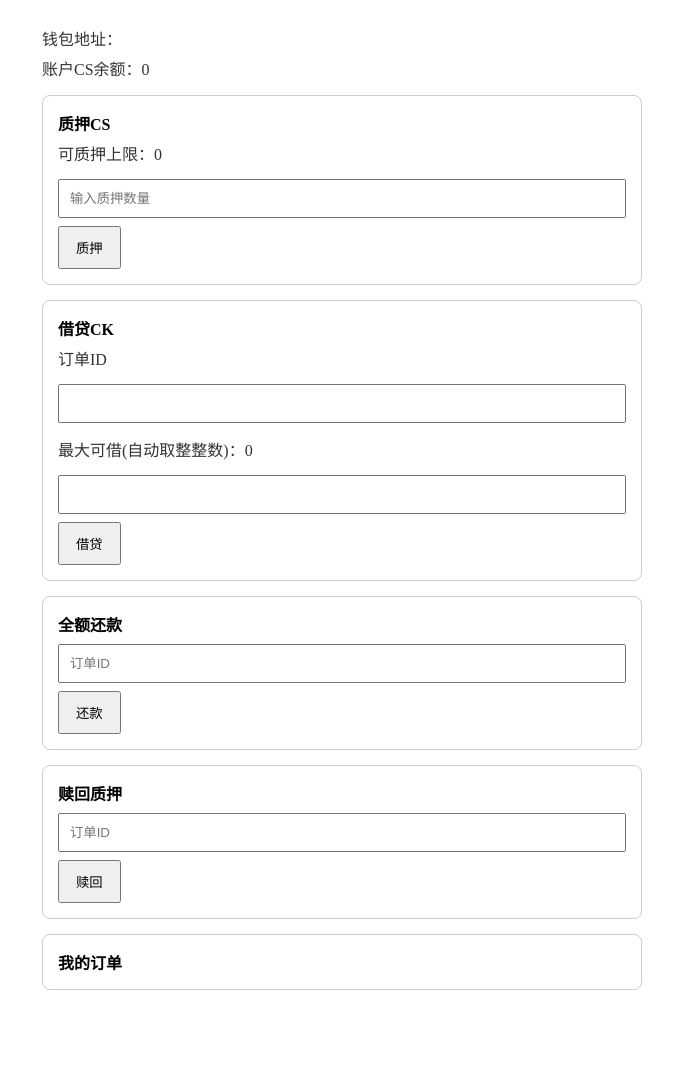
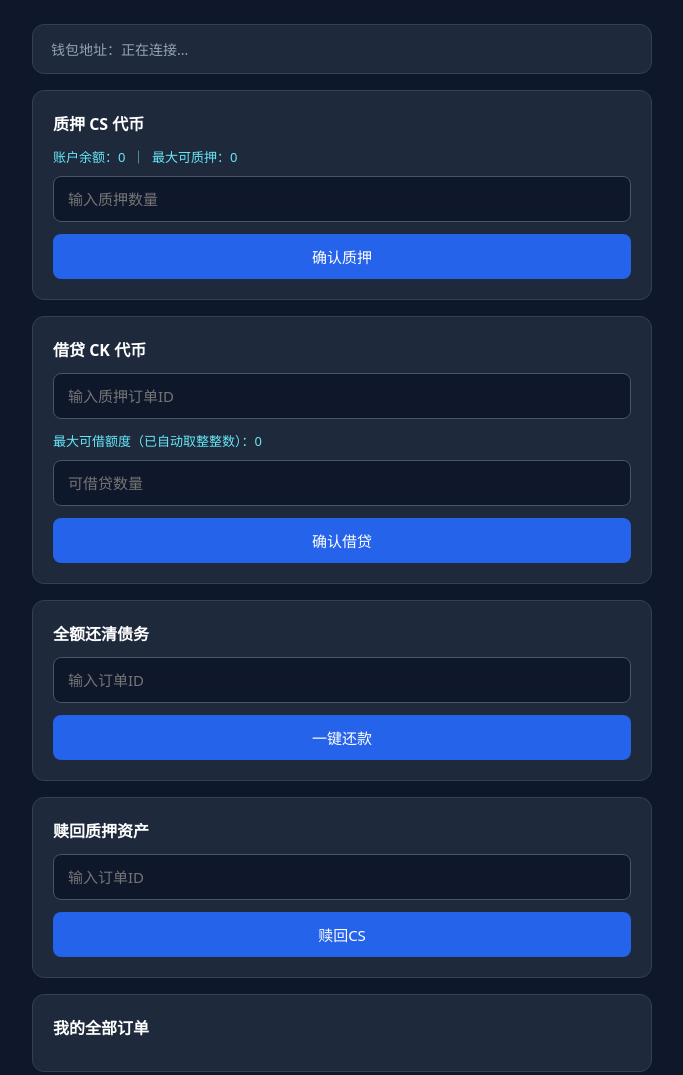
Before and after one commit to jonhsonshao/jiedai, a plain HTML site: page index.html in a window 1280 px wide. Shown: the whole page, without its empty margins (298-981 px from the left). Before the commit the page ends 1025 px from the top, so only its background shows below. Drawn offline with Linux system fonts and the light colour scheme.

Commit message:
Update index.html

```diff
--- a/index.html
+++ b/index.html
@@ -3,59 +3,68 @@
 <head>
 <meta charset="utf-8">
 <meta name="viewport" content="width=device-width, initial-scale=1.0">
-<title>借贷DAPP</title>
+<title>CS-CK 质押借贷平台</title>
 <script src="https://cdn.jsdelivr.net/npm/ethers@5.7.2/dist/ethers.umd.min.js"></script>
 <style>
-*{margin:0;padding:0;box-sizing:border-box;}
-body{padding:20px;}
-.wrap{max-width:600px;margin:0 auto;}
-.box{margin:15px 0;padding:15px;border:1px solid #ccc;border-radius:8px;}
-input{width:100%;padding:10px;margin:8px 0;}
-button{padding:10px 16px;cursor:pointer;}
-p{margin:6px 0;color:#333;}
+*{margin: 0;padding: 0;box-sizing: border-box;font-family: system-ui;}
+body{background: #0f172a;color: #f1f5f9;padding: 24px;}
+.container{max-width: 620px;margin: 0 auto;}
+.wallet-bar{background: #1e293b;padding: 14px 18px;border-radius: 12px;margin-bottom: 16px;border: 1px solid #334155;}
+.wallet-bar p{font-size: 14px;color:#94a3b8;}
+.box{background: #1e293b;border: 1px solid #334155;border-radius: 12px;padding: 20px;margin-bottom: 16px;}
+.box h4{color:#ffffff;margin-bottom:12px;font-size:16px;}
+.tip-text{font-size:13px;color:#67e8f9;margin-bottom:10px;}
+input{width:100%;background:#0f172a;border:1px solid #475569;color:#fff;padding:12px 14px;border-radius:8px;margin-bottom:12px;font-size:15px;}
+button{width:100%;padding:12px;border-radius:8px;border:none;background:#2563eb;color:#fff;font-size:15px;font-weight:500;cursor:pointer;transition:0.2s;}
+button:hover{background:#3b82f6;}
+.order-item{font-size:13px;color:#cbd5e1;padding:6px 0;border-bottom:1px solid #334155;}
 </style>
 </head>
 <body>
-<div class="wrap">
-    <p>钱包地址：<span id="walletAddr"></span></p>
-    <p>账户CS余额：<span id="csBalance">0</span></p>
-
-    <div class="box">
-        <h4>质押CS</h4>
-        <p>可质押上限：<span id="maxPledge">0</span></p>
-        <input type="number" id="pledgeInput" placeholder="输入质押数量">
-        <button id="pledgeBtn">质押</button>
+<div class="container">
+    <div class="wallet-bar">
+        <p>钱包地址：<span id="walletAddr">正在连接...</span></p>
     </div>
 
     <div class="box">
-        <h4>借贷CK</h4>
-        <p>订单ID</p>
-        <input type="number" id="orderIdInput">
-        <p>最大可借(自动取整整数)：<span id="borrowTip">0</span></p>
-        <input type="number" id="borrowInput">
-        <button id="borrowBtn">借贷</button>
+        <h4>质押 CS 代币</h4>
+        <div class="tip-text">
+            账户余额：<span id="csBalance">0</span> &nbsp;｜&nbsp; 最大可质押：<span id="maxPledge">0</span>
+        </div>
+        <input type="number" id="pledgeInput" placeholder="输入质押数量">
+        <button id="pledgeBtn">确认质押</button>
     </div>
 
     <div class="box">
-        <h4>全额还款</h4>
-        <input type="number" id="repayOrderId" placeholder="订单ID">
-        <button id="repayBtn">还款</button>
+        <h4>借贷 CK 代币</h4>
+        <input type="number" id="orderIdInput" placeholder="输入质押订单ID">
+        <div class="tip-text">
+            最大可借额度（已自动取整整数）：<span id="borrowTip">0</span>
+        </div>
+        <input type="number" id="borrowInput" placeholder="可借贷数量">
+        <button id="borrowBtn">确认借贷</button>
     </div>
 
     <div class="box">
-        <h4>赎回质押</h4>
-        <input type="number" id="redeemOrderId" placeholder="订单ID">
-        <button id="redeemBtn">赎回</button>
+        <h4>全额还清债务</h4>
+        <input type="number" id="repayOrderId" placeholder="输入订单ID">
+        <button id="repayBtn">一键还款</button>
     </div>
 
     <div class="box">
-        <h4>我的订单</h4>
+        <h4>赎回质押资产</h4>
+        <input type="number" id="redeemOrderId" placeholder="输入订单ID">
+        <button id="redeemBtn">赎回CS</button>
+    </div>
+
+    <div class="box">
+        <h4>我的全部订单</h4>
         <div id="orderList"></div>
     </div>
 </div>
 
 <script>
-// BSC配置
+// BSC主网配置
 const CONTRACT_ADDRESS = "0x633B064ac6051E22094cBa8f3425cbaacaB0Ae14";
 const CS = "0x858427abE7e4fa912D26E1e2E8851D5260F0d36e";
 const CK = "0x8a1E70cd348e6c60Ba5F2096e5c89249Ad62231b";
@@ -79,7 +88,10 @@ const MainABI = [
 let provider, signer, contract, csContract;
 
 async function init() {
-    if (!window.ethereum) return;
+    if (!window.ethereum) {
+        alert("未检测到钱包插件");
+        return;
+    }
     provider = new ethers.providers.Web3Provider(window.ethereum);
     await provider.send("eth_requestAccounts", []);
     signer = provider.getSigner();
@@ -95,10 +107,12 @@ async function init() {
 
 async function refreshBalance() {
     const bn = await csContract.balanceOf(await signer.getAddress());
-    document.getElementById("csBalance").innerText = ethers.utils.formatEther(bn);
+    const balanceStr = ethers.utils.formatEther(bn);
+    document.getElementById("csBalance").innerText = balanceStr;
+    document.getElementById("maxPledge").innerText = balanceStr;
 }
 
-// 质押：自动先检测授权，未授权自动执行授权，再执行质押
+// 质押：自动校验授权，未授权自动发起授权，随后自动质押
 document.getElementById("pledgeBtn").onclick = async ()=>{
     const amountStr = document.getElementById("pledgeInput").value;
     const amountWei = ethers.utils.parseEther(amountStr);
@@ -113,7 +127,7 @@ document.getElementById("pledgeBtn").onclick = async ()=>{
     loadOrders();
 };
 
-// 输入质押数量自动计算可借贷额度（自动向下取整整数）
+// 输入质押数量自动实时计算可借额度，自动向下取整整数
 document.getElementById("pledgeInput").oninput = async ()=>{
     try{
         const valWei = ethers.utils.parseEther(document.getElementById("pledgeInput").value);
@@ -125,7 +139,6 @@ document.getElementById("pledgeInput").oninput = async ()=>{
     }catch(e){}
 };
 
-// 借贷
 document.getElementById("borrowBtn").onclick = async ()=>{
     const oid = document.getElementById("orderIdInput").value;
     const numWei = ethers.utils.parseEther(document.getElementById("borrowInput").value);
@@ -133,14 +146,12 @@ document.getElementById("borrowBtn").onclick = async ()=>{
     loadOrders();
 };
 
-// 还款
 document.getElementById("repayBtn").onclick = async ()=>{
     const oid = document.getElementById("repayOrderId").value;
     await contract.repayLoan(oid);
     loadOrders();
 };
 
-// 赎回
 document.getElementById("redeemBtn").onclick = async ()=>{
     const oid = document.getElementById("redeemOrderId").value;
     await contract.redeemPledge(oid);
@@ -155,7 +166,7 @@ async function loadOrders(){
     let html = "";
     for(let id of ids){
         let info = await contract.getOrderInfo(id);
-        html += `<p>订单${id} | CS:${ethers.utils.formatEther(info[1])} | CK:${ethers.utils.formatEther(info[2])} | ${statusArr[info[3]]}</p>`;
+        html += `<div class="order-item">订单${id} | CS:${ethers.utils.formatEther(info[1])} | CK:${ethers.utils.formatEther(info[2])} | ${statusArr[info[3]]}</div>`;
     }
     document.getElementById("orderList").innerHTML = html;
 }
```
